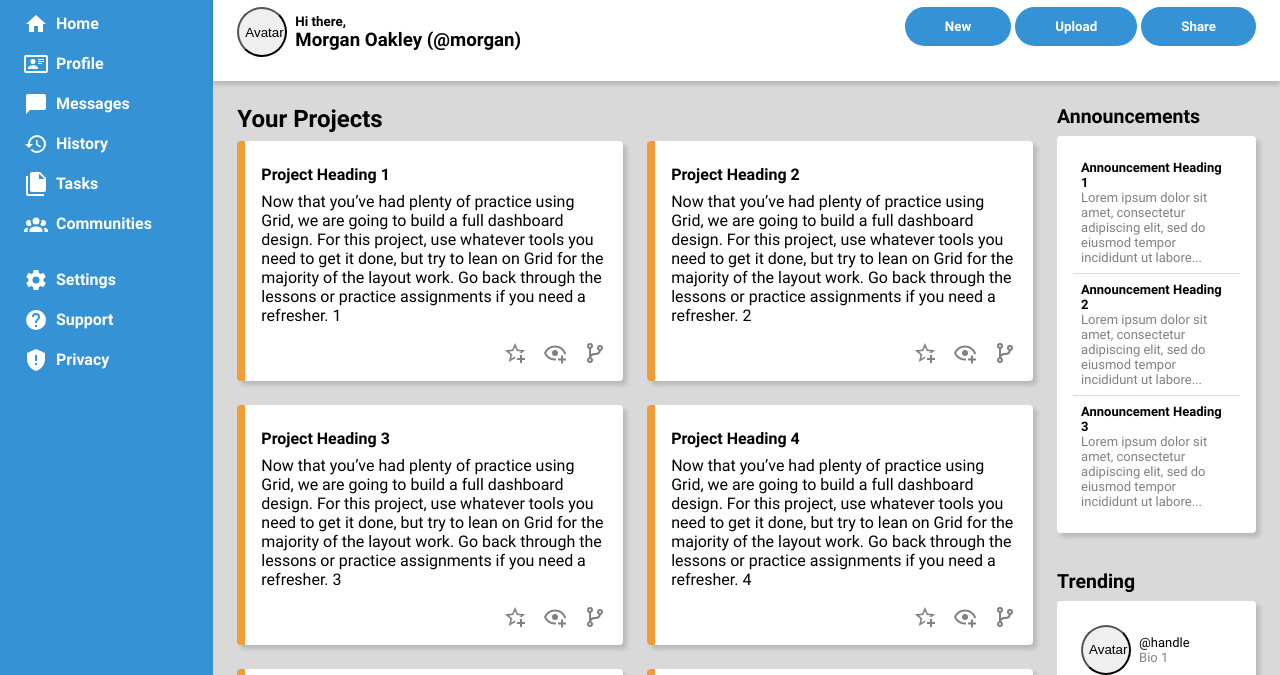
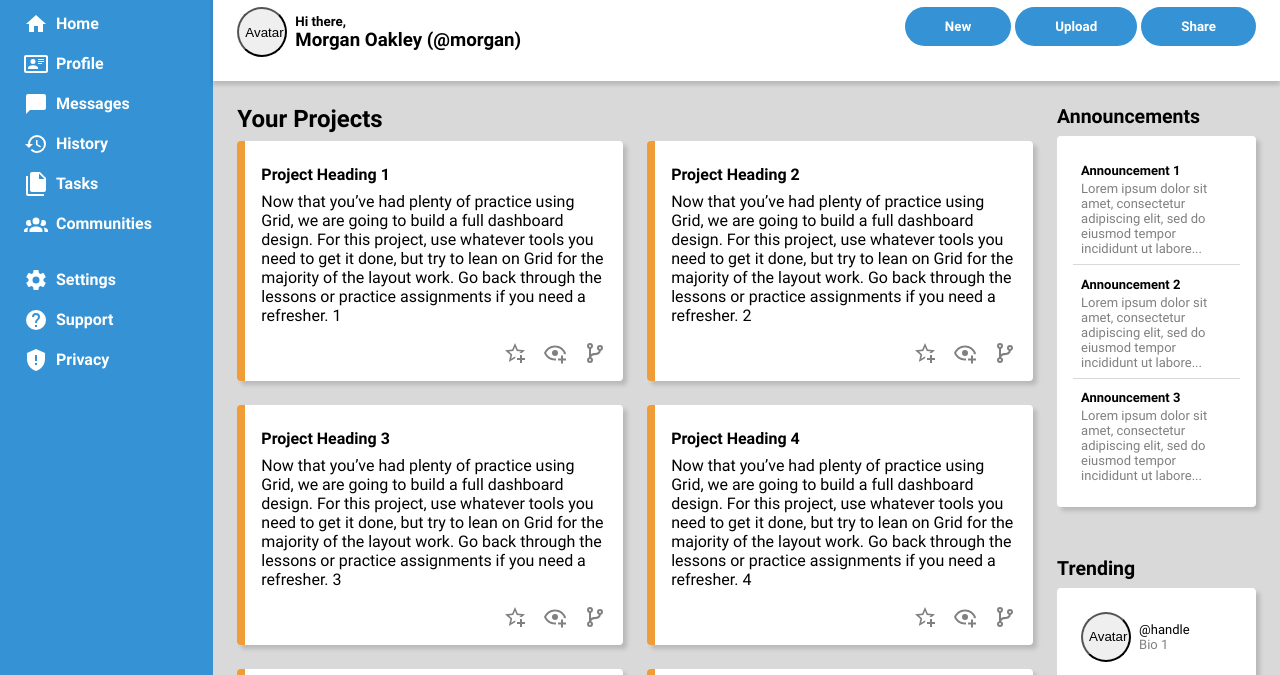
Before and after one commit to gibbonhug/dashboard, a plain HTML site: page index.html in a window 1280 px wide. Shown: the part 75-750 px from the top of the page. Drawn offline with Linux system fonts and the light colour scheme.

Commit message:
Add padding to announcement headings

```diff
--- a/index.html
+++ b/index.html
@@ -246,7 +246,7 @@
                 <div id="announcement-content" class="subsection-content card">
                     <div class="announcement-item">
                         <div class="announcement-heading strong">
-                            Announcement Heading 1
+                            Announcement 1
                         </div>
                         <div class="announcement-text subsection-text">
                             Lorem ipsum dolor sit amet, consectetur adipiscing elit, sed do eiusmod tempor incididunt ut labore...
@@ -254,7 +254,7 @@
                     </div>
                     <div class="announcement-item">
                         <div class="announcement-heading strong">
-                            Announcement Heading 2
+                            Announcement 2
                         </div>
                         <div class="announcement-text subsection-text">
                             Lorem ipsum dolor sit amet, consectetur adipiscing elit, sed do eiusmod tempor incididunt ut labore...
@@ -262,7 +262,7 @@
                     </div>
                     <div class="announcement-item">
                         <div class="announcement-heading strong">
-                            Announcement Heading 3
+                            Announcement 3
                         </div>
                         <div class="announcement-text subsection-text">
                             Lorem ipsum dolor sit amet, consectetur adipiscing elit, sed do eiusmod tempor incididunt ut labore...
--- a/scss/style.scss
+++ b/scss/style.scss
@@ -208,6 +208,9 @@ $project-border: hsl(33, 86%, 58%);
             @media (min-width: 40em) {
                 grid-column: 2;
             }
+            .announcement-heading {
+                padding-block: 0.2rem;
+            }
             .announcement-item:not(:last-child) {
                 border-bottom: 0.1rem solid $accent-gray; // 'hrs' between items
             }
```
Also changed, not shown: css/style.css.
